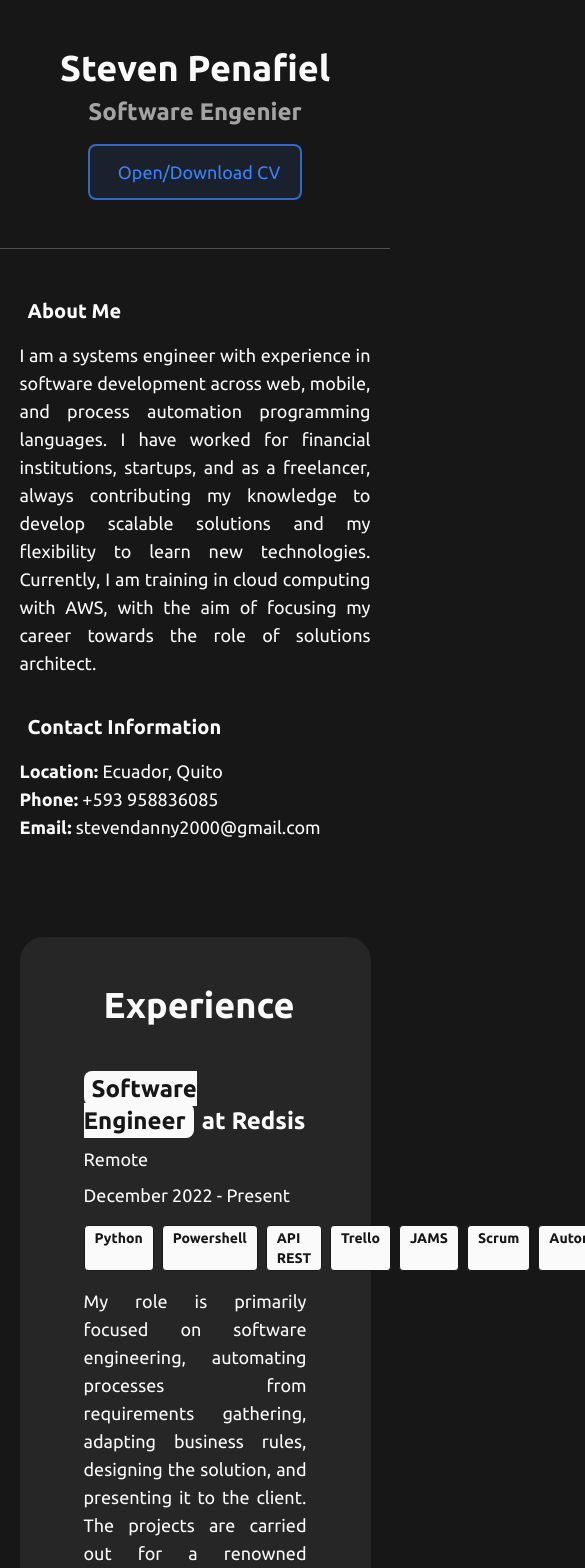
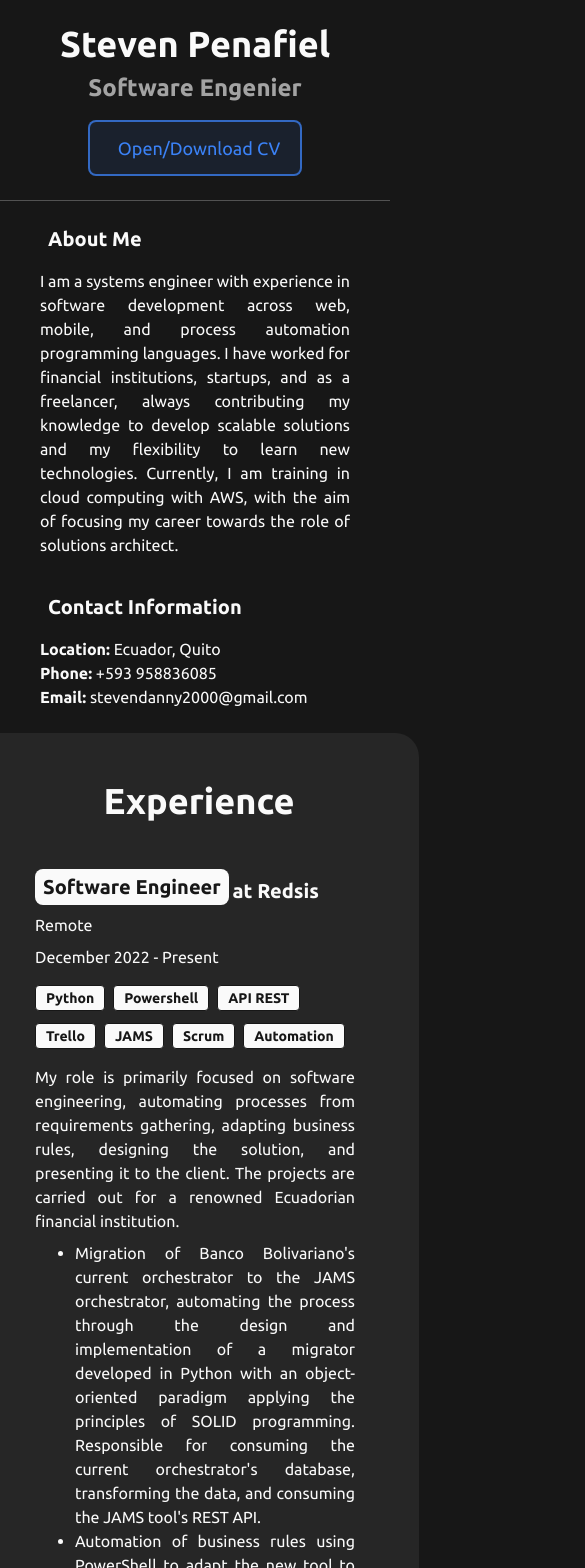
Before and after one commit to stvdn/stvdn.github.io, a Next.js app: page / in a window 390 px wide. Shown: the top 1568 px of the page, 585 px wide, since content can reach past the window. Built offline with nearby package versions, Linux system fonts and the light colour scheme.

Commit message:
improve responsive web design

```diff
--- a/app/About.tsx
+++ b/app/About.tsx
@@ -30,8 +30,7 @@ export const About: React.FC = () => {
   const contactInfo: ContactInfoItem[] = contactData;
 
   return (
-    <div className="section">
-      <div className="grid grid-cols-1 gap-9 md:grid-cols-2 lg:gap-20">
+      <div className="grid grid-cols-1 gap-9 py-6 px-10 md:grid-cols-2 lg:gap-20 md:px-24 md:py-12">
         <div className="flex flex-col">
           <HeadingIcon
             heading="About Me"
@@ -53,6 +52,5 @@ export const About: React.FC = () => {
           </ul>
         </div>
       </div>
-    </div>
   );
 };
--- a/app/Archivement.tsx
+++ b/app/Archivement.tsx
@@ -29,14 +29,14 @@ const ArchivementItem: React.FC<ArchivementItemProps> = ({ archievement }) => {
             archievement.completed == true
               ? "icon-[line-md--confirm-square-filled]"
               : "icon-[line-md--confirm-square-filled-to-square-filled-transition]"
-          } text-2xl`}
+          } hidden text-2xl md:blockz`}
         ></span>
         <h2 className="text-2xl font-bold">{archievement.title}</h2>
       </div>
       <p>{archievement.courseOwner}</p>
       {archievement.link && (
-        <a href={archievement.link} target="_blank">
-          {archievement.link}
+        <a className="text-blue-500" href={archievement.link} target="_blank">
+          Certificate Link
         </a>
       )}
       <p>{archievement.type}</p>
--- a/app/Experience.tsx
+++ b/app/Experience.tsx
@@ -23,17 +23,17 @@ const ExperienceItem: React.FC<ExperencieItemtProps> = ({ experience }) => {
     <motion.div
       initial={{ opacity: 0 }}
       whileInView={{ opacity: 1 }}
-      className="flex flex-col gap-2 mx-16 py-12 lg:mx-24 border-b-2 border-neutral-500 last:border-none"
+      className="w-80 flex flex-col gap-2 mx-16 py-12 lg:mx-24 border-b-2 border-neutral-500 last:border-none md:w-full"
     >
-      <h2>
-        <span className="text-2xl font-bold px-2 py-1 bg-neutral-50 text-neutral-900 rounded-lg">
+      <h2 className="flex items-end flex-wrap gap-y-3">
+        <span className="text-xl md:text-2xl font-bold px-2 py-1 bg-neutral-50 text-neutral-900 rounded-lg">
           {experience.rol}
-        </span>
-        <span className="ml-2 text-2xl font-bold">at {experience.company}</span>
+        </span>&nbsp;
+        <span className="text-xl font-bold md:text-2xl ">at {experience.company}</span>
       </h2>
       <p>{experience.location}</p>
       <p>{experience.time}</p>
-      <div className="flex my-2">
+      <div className="flex flex-wrap gap-y-3 my-2">
         {experience.stack.map((tec, index) => (
           <span
             key={index}
@@ -57,7 +57,7 @@ export const Experience: React.FC = () => {
   const experienceList: ExperencieItem[] = experiences;
 
   return (
-    <div className="section bg-neutral-800 rounded-3xl ">
+    <div className="bg-neutral-800 rounded-3xl flex flex-col items-center sm:mx-24 sm:px-16">
       <h1 className="flex items-center justify-center gap-2 text-4xl font-bold mt-12">
         <span className="icon-[line-md--briefcase-filled]"></span>
         Experience
--- a/app/Footer.tsx
+++ b/app/Footer.tsx
@@ -18,8 +18,11 @@ export const Footer: React.FC = () => {
         ))}
       </div>
       <p className="text-sm text-center mt-5">
-        © This is my personal web portfolio. Feel free to review the source code
-        on my GitHub.
+        © This is my personal web portfolio. Feel free to review the
+        <a className="text-blue-500" href="https://github.com/stvdn/stvdn.github.io" target="_blank">
+         &nbsp; source code &nbsp;
+        </a>
+         on my GitHub.
       </p>
     </div>
   );
--- a/app/Header.tsx
+++ b/app/Header.tsx
@@ -2,8 +2,7 @@ import React from "react";
 
 export const Header: React.FC = () => {
   return (
-    <div className="section">
-      <div className="flex flex-col items-center gap-4 text-center md:flex-row md:text-left">
+      <div className="flex flex-col items-center w-full py-6 gap-4 text-center md:flex-row md:text-left md:px-24 md:py-12">
         <div className="flex-1 space-y-2">
           <h1 className="font-bold text-4xl md:text-5xl">Steven Penafiel</h1>
           <h2 className="min-w-44	font-bold text-neutral-400 text-2xl md:text-3xl text-balance">
@@ -12,13 +11,12 @@ export const Header: React.FC = () => {
         </div>
         <a
           href="/docs/CVEn.pdf"
-          target="_blank	"
+          target="_blank"
           className="flex space-x-2 px-5 py-3 text-lg text-blue-500 rounded-lg bg-blue-500/10 border-2 border-blue-500/75 hover:text-neutral-50 hover:bg-blue-500/75 hover:border-blue-500"
         >
           <span className="icon-[line-md--download-loop] text-3xl"></span>
           <span>Open/Download CV</span>
         </a>
       </div>
-    </div>
   );
 };
--- a/app/lib/data.tsx
+++ b/app/lib/data.tsx
@@ -118,7 +118,7 @@ const experiences = [
     company: "FULLEF",
     location: "Quito, Ecuador",
     time: "August 2020 - December 2020",
-    rol: "Teacher",
+    rol: "Mentor",
     intro:
       "The organization aims to improve the technological landscape in Ecuador by starting with education in schools across the country. After completing leadership courses, I was assigned a group of students whom I guided and taught about software development.",
     tasks: [
--- a/app/page.tsx
+++ b/app/page.tsx
@@ -6,7 +6,7 @@ import { Footer } from "./Footer";
 
 export default function Page() {
   return (
-    <div className="grid grid-cols-1 justify-items-center w-100 text-neutral-50 text-lg text-justify	">
+    <div className="grid grid-cols-1 justify-items-center w-100 text-neutral-50 text-md md:text-lg text-justify w-full">
       <Header />
       <div className="h-px w-full bg-neutral-600"></div>
       <About />
```
Also changed, not shown: app/ui/global.css (line endings or trailing spaces).
